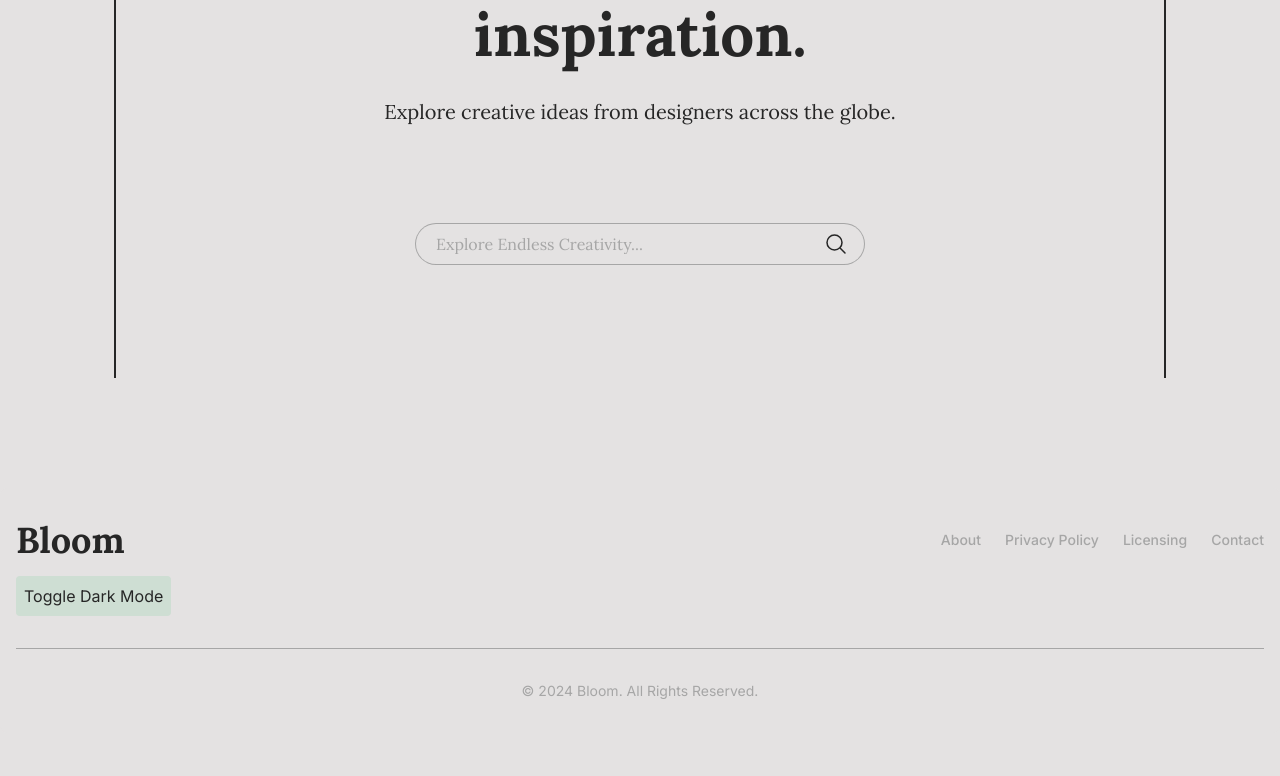
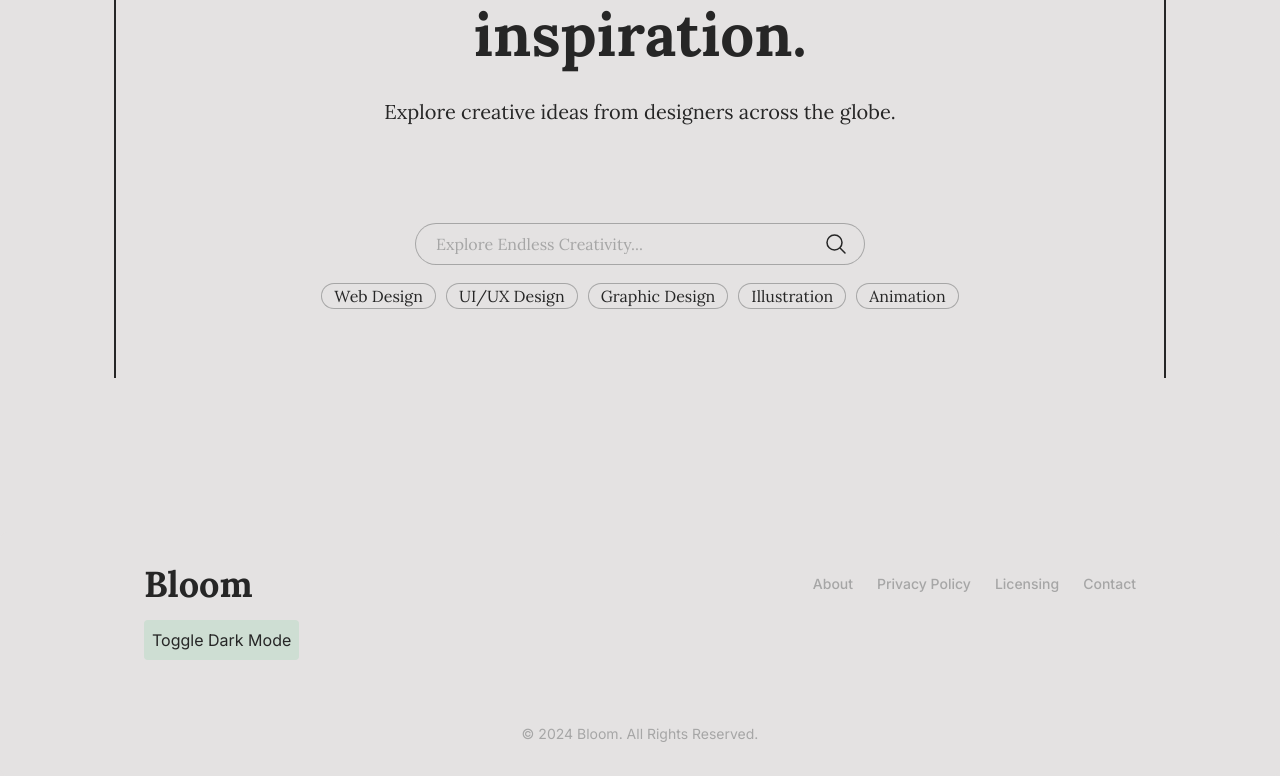
Before and after one commit to SchroederNathan/bloom, a Next.js app: page / in a window 1280 px wide. Shown: the part 422-1198 px from the top of the page. Before the commit the page ends 1155 px from the top, so only its background shows below. Built offline with nearby package versions, Linux system fonts and the light colour scheme.

Commit message:
Added chips to the search bar using temporary data

```diff
--- a/src/app/components/Search.tsx
+++ b/src/app/components/Search.tsx
@@ -1,12 +1,26 @@
 "use client";
 
-import { Description, Field, Input } from "@headlessui/react";
+import { Field, Input } from "@headlessui/react";
 import { MagnifyingGlassIcon } from "@heroicons/react/24/outline";
 import clsx from "clsx";
+import Chip from "./chips/Chip";
+
+const chips = [
+  {
+    name: "Web Design",
+  },
+  { name: "UI/UX Design" },
+  { name: "Graphic Design" },
+  { name: "Illustration" },
+//   { name: "Photography" },
+  { name: "Animation" },
+//   { name: "3D Modeling" },
+];
 
 export default function Search() {
   return (
-    <Field className="relative sm:w-2/3 mx-auto mt-24 group/search">
+    <>
+      <Field className="relative sm:w-2/3 mx-auto mt-24 group/search mb-5">
         <Input
           placeholder="Explore Endless Creativity..."
           className={clsx(
@@ -16,5 +30,11 @@ export default function Search() {
         />
         <MagnifyingGlassIcon className="size-6 text-text absolute right-4 top-2 group-hover/search:-rotate-12 transition-transform" />
       </Field>
+      <div className="flex flex-wrap gap-x-3 gap-y-3 justify-center">
+      {chips.map((chip) => (
+        <Chip key={chip.name} name={chip.name} />
+      ))}
+      </div>
+    </>
   );
 }
--- /dev/null
+++ b/src/app/components/chips/Chip.tsx
@@ -0,0 +1,17 @@
+import React from "react";
+
+// provide key and name as props
+const Chip = ({ key, name }: { key: string; name: string }) => {
+  return (
+    <a href="#">
+      <div
+        key={key}
+        className="rounded-full w-fit ring-1 ring-outline text-text font-lora px-3"
+      >
+        {name}
+      </div>
+    </a>
+  );
+};
+
+export default Chip;
--- a/src/app/components/footer/Footer.tsx
+++ b/src/app/components/footer/Footer.tsx
@@ -17,7 +17,7 @@ const Footer = () => {
   };
 
   return (
-    <footer className={`bg-background z-20 rounded-lg  ${isDarkMode ? "dark" : ""}`}>
+    <footer className={`bg-background z-20 rounded-lg lg:px-32  ${isDarkMode ? "dark" : ""}`}>
       <div className="w-full max-w-screen-xl mx-auto p-4 md:py-8">
         <div className="sm:flex sm:items-center sm:justify-between">
           <a
@@ -55,7 +55,7 @@ const Footer = () => {
         >
           Toggle Dark Mode
         </button>
-        <hr className="my-6 border-outline sm:mx-auto lg:my-8" />
+        <hr className="my-6 lg:border-none border-outline sm:mx-auto lg:my-8" />
         <span className="block text-sm text-outline sm:text-center">
           © 2024{" "}
           <a href="#" className="hover:underline">
```
Lines whose indentation alone changed are shown as unchanged.
